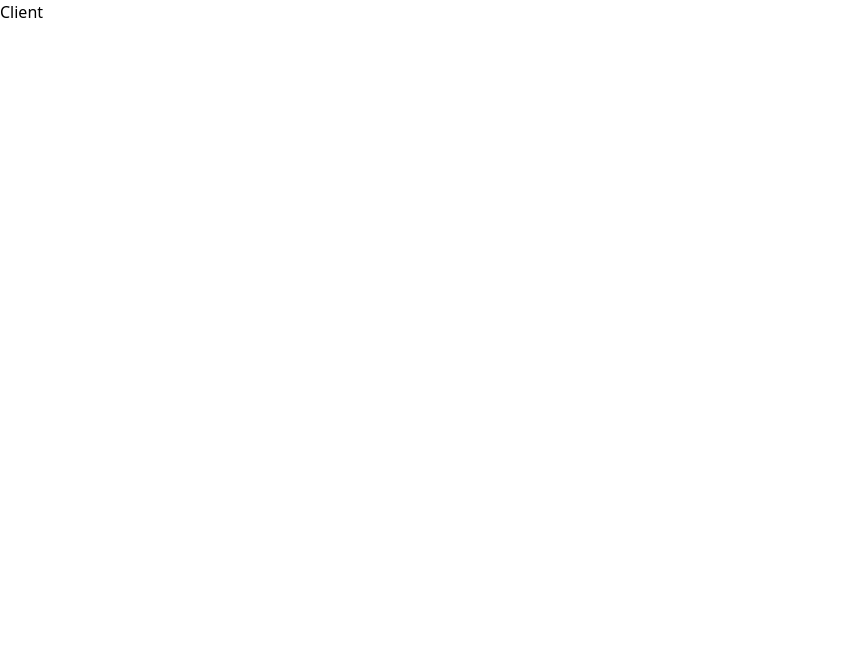
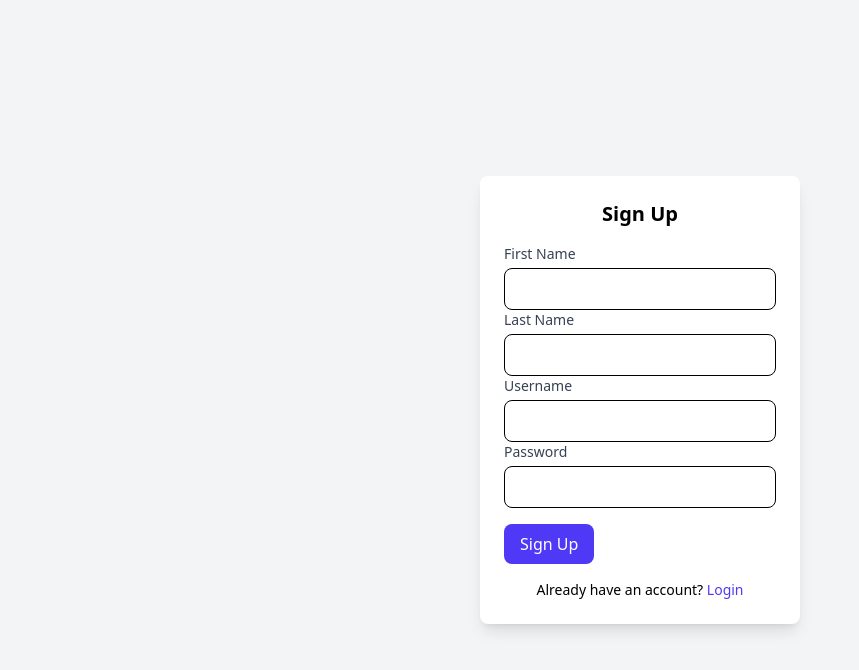
Before and after one commit to tyleroneil72/101434244_lab_test1_chat_app, a React (Vite) app in the folder client/: page /signup in a window 1280 px wide. Shown: the top 670 px of the page, without its empty margins (0-859 px from the left). Built offline with nearby package versions, Linux system fonts and the light colour scheme.

Commit message:
feature: add login and signup pages

```diff
--- a/client/package.json
+++ b/client/package.json
@@ -15,6 +15,7 @@
     "@tailwindcss/vite": "^4.0.3",
     "react": "^19.0.0",
     "react-dom": "^19.0.0",
+    "react-router-dom": "^7.1.5",
     "tailwindcss": "^4.0.3"
   },
   "devDependencies": {
--- a/client/src/App.tsx
+++ b/client/src/App.tsx
@@ -1,5 +1,7 @@
+import AppRoutes from './routes';
+
 const App = () => {
-  return <div>Client</div>;
+  return <AppRoutes />;
 };
 
 export default App;
--- /dev/null
+++ b/client/src/components/Button.tsx
@@ -0,0 +1,16 @@
+interface ButtonProps extends React.ButtonHTMLAttributes<HTMLButtonElement> {
+  children: React.ReactNode;
+}
+
+const Button: React.FC<ButtonProps> = ({ children, ...props }) => {
+  return (
+    <button
+      {...props}
+      className='mt-4 cursor-pointer rounded-lg bg-indigo-600 px-4 py-2 text-white transition hover:bg-indigo-700'
+    >
+      {children}
+    </button>
+  );
+};
+
+export default Button;
--- /dev/null
+++ b/client/src/components/Input.tsx
@@ -0,0 +1,14 @@
+interface InputProps extends React.InputHTMLAttributes<HTMLInputElement> {
+  label: string;
+}
+
+const Input: React.FC<InputProps> = ({ label, ...props }) => {
+  return (
+    <div className='flex flex-col'>
+      <label className='mb-1 text-sm font-medium text-gray-700'>{label}</label>
+      <input {...props} className='rounded-lg border px-3 py-2 focus:ring-2 focus:ring-indigo-500 focus:outline-none' />
+    </div>
+  );
+};
+
+export default Input;
--- /dev/null
+++ b/client/src/pages/Login.tsx
@@ -0,0 +1,41 @@
+import { useState } from 'react';
+import { useNavigate } from 'react-router-dom';
+import Button from '../components/Button';
+import Input from '../components/Input';
+
+const Login = () => {
+  const navigate = useNavigate();
+  const [formData, setFormData] = useState({ username: '', password: '' });
+
+  const handleChange = (e: React.ChangeEvent<HTMLInputElement>) => {
+    setFormData({ ...formData, [e.target.name]: e.target.value });
+  };
+
+  const handleSubmit = async (e: React.FormEvent) => {
+    e.preventDefault();
+    // TODO API call
+    console.log('Logging in...', formData);
+    navigate('/chat');
+  };
+
+  return (
+    <div className='flex min-h-screen items-center justify-center bg-gray-100'>
+      <form onSubmit={handleSubmit} className='w-80 rounded-lg bg-white p-6 shadow-lg'>
+        <h2 className='mb-4 text-center text-xl font-bold'>Login</h2>
+        <Input label='Username' name='username' onChange={handleChange} required />
+        <Input label='Password' name='password' type='password' onChange={handleChange} required />
+        <Button type='submit' className='mt-4 w-full'>
+          Login
+        </Button>
+        <p className='mt-4 text-center text-sm'>
+          Don't have an account?{' '}
+          <span className='cursor-pointer text-indigo-600' onClick={() => navigate('/signup')}>
+            Sign Up
+          </span>
+        </p>
+      </form>
+    </div>
+  );
+};
+
+export default Login;
--- /dev/null
+++ b/client/src/pages/SignUp.tsx
@@ -0,0 +1,48 @@
+import { useState } from 'react';
+import { useNavigate } from 'react-router-dom';
+import Button from '../components/Button';
+import Input from '../components/Input';
+
+const SignUp = () => {
+  const navigate = useNavigate();
+  const [formData, setFormData] = useState({
+    firstname: '',
+    lastname: '',
+    username: '',
+    password: ''
+  });
+
+  const handleChange = (e: React.ChangeEvent<HTMLInputElement>) => {
+    setFormData({ ...formData, [e.target.name]: e.target.value });
+  };
+
+  const handleSubmit = async (e: React.FormEvent) => {
+    e.preventDefault();
+    // TODO API call
+    console.log('Signing up...', formData);
+    navigate('/chat');
+  };
+
+  return (
+    <div className='flex min-h-screen items-center justify-center bg-gray-100'>
+      <form onSubmit={handleSubmit} className='w-80 rounded-lg bg-white p-6 shadow-lg'>
+        <h2 className='mb-4 text-center text-xl font-bold'>Sign Up</h2>
+        <Input label='First Name' name='firstname' onChange={handleChange} required />
+        <Input label='Last Name' name='lastname' onChange={handleChange} required />
+        <Input label='Username' name='username' onChange={handleChange} required />
+        <Input label='Password' name='password' type='password' onChange={handleChange} required />
+        <Button type='submit' className='w-full'>
+          Sign Up
+        </Button>
+        <p className='mt-4 text-center text-sm'>
+          Already have an account?{' '}
+          <span className='cursor-pointer text-indigo-600' onClick={() => navigate('/login')}>
+            Login
+          </span>
+        </p>
+      </form>
+    </div>
+  );
+};
+
+export default SignUp;
--- /dev/null
+++ b/client/src/routes.tsx
@@ -0,0 +1,17 @@
+import { Navigate, Route, BrowserRouter as Router, Routes } from 'react-router-dom';
+import Login from './pages/Login';
+import SignUp from './pages/SignUp';
+
+const AppRoutes = () => {
+  return (
+    <Router>
+      <Routes>
+        <Route path='/' element={<Navigate to='/login' />} />
+        <Route path='/login' element={<Login />} />
+        <Route path='/signup' element={<SignUp />} />
+      </Routes>
+    </Router>
+  );
+};
+
+export default AppRoutes;
```
Also changed, not shown: 1 other file (tests, documents, lock files or other folders).
